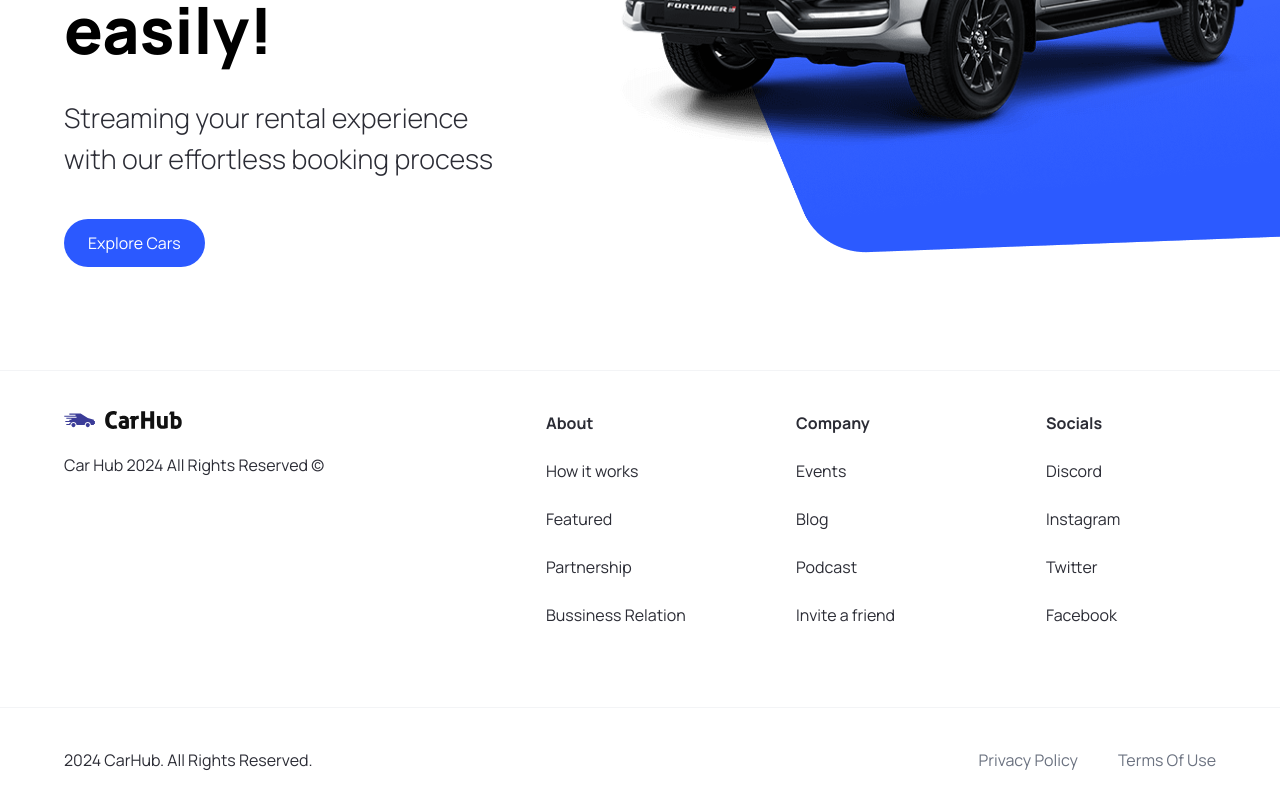
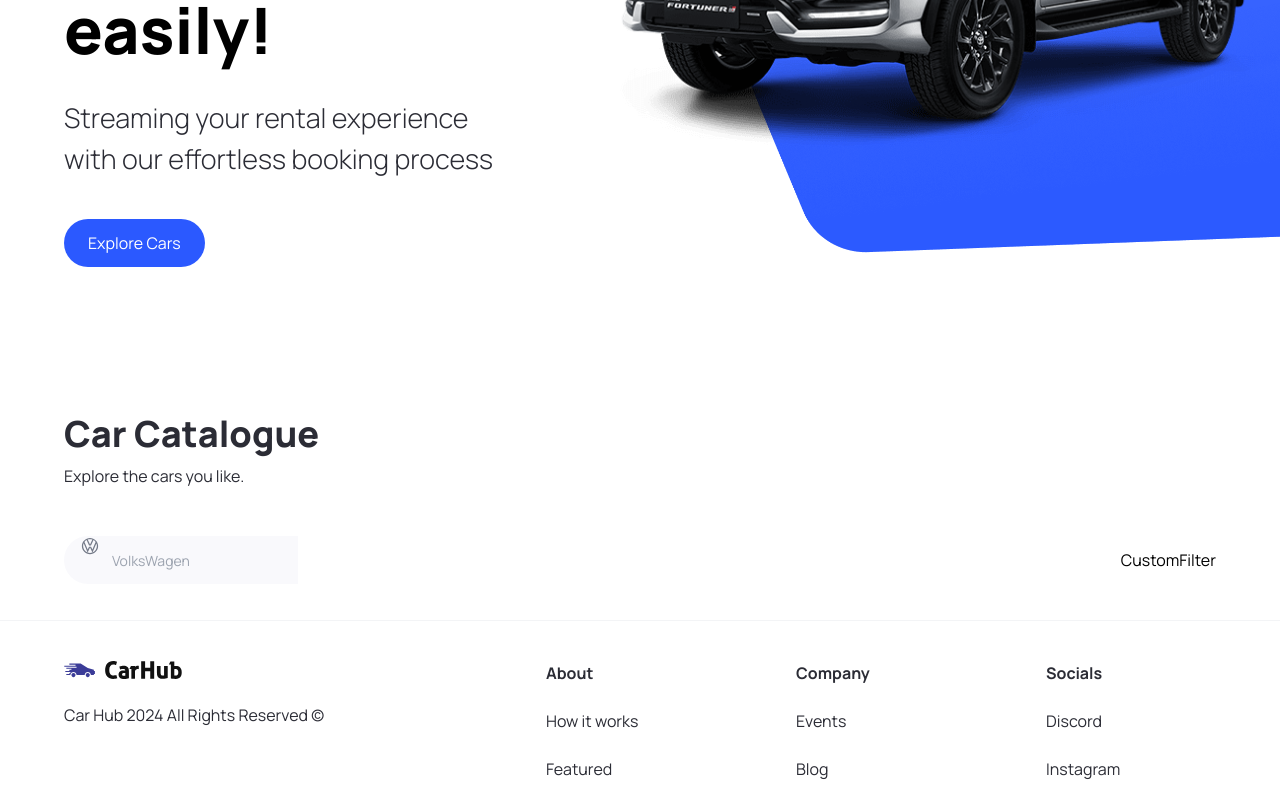
Before and after one commit to RohithR24/carshowcase, a Next.js app: page / in a window 1280 px wide. Shown: the part 450-1247 px from the top of the page. Built offline with nearby package versions, Linux system fonts and the light colour scheme.

Commit message:
Search functionality

```diff
--- a/app/page.tsx
+++ b/app/page.tsx
@@ -1,10 +1,24 @@
 import { Hero } from "@/components";
 import Image from "next/image";
+import { CustomFilter, SearchBar } from "@/components";
 
 export default function Home() {
   return (
     <main className="overflow-hidden">
       <Hero />
+      <div className="mt-12 padding-x padding-y max-width" id="discover">
+        <div className="home__text-container">
+          <h1 className="text-4xl font-extrabold">Car Catalogue</h1>
+          <p>Explore the cars you like.</p>
+        </div>
+
+        <div className="home__filters">
+          <SearchBar />
+          <div className="home__filter-container">
+            <CustomFilter />
+          </div>
+        </div>
+      </div>
     </main>
   );
 }
--- /dev/null
+++ b/components/CustomFilter.tsx
@@ -0,0 +1,9 @@
+import React from 'react'
+
+const CustomFilter = () => {
+  return (
+    <div>CustomFilter</div>
+  )
+}
+
+export default CustomFilter
--- /dev/null
+++ b/components/SearchBar.tsx
@@ -0,0 +1,28 @@
+"use client"
+import React from 'react'
+import {useState} from 'react';
+
+import {SearchManufacturer} from '@/components';
+import { manufacturers } from '@/constants';
+const SearchBar = () => {
+
+    const [manufacturer, setManufacturer] = useState('');
+    const handleSearch = () => {
+
+
+  }
+
+  return (
+    <form className="searchbar" onSubmit={handleSearch}>
+
+        <div className="searchbar_Item">
+            <SearchManufacturer
+                manufacturer = {manufacturer}
+                setManufacturer = {setManufacturer}
+            />
+        </div>
+    </form>
+  )
+}
+
+export default SearchBar
--- /dev/null
+++ b/components/SearchManufacturer.tsx
@@ -0,0 +1,84 @@
+"use client";
+import React, { Fragment } from "react";
+import { useState } from "react";
+import Image from "next/image";
+import { Combobox, ComboboxButton, Transition } from "@headlessui/react";
+import { SearchManufacturerProps } from "@/types";
+import { manufacturers } from "@/constants";
+
+const SearchManufacturer = ({
+  manufacturer,
+  setManufacturer,
+}: SearchManufacturerProps) => {
+  const [query, setQuery] = useState("");
+  const filteredManufacturers =
+    query === ""
+      ? manufacturers
+      : manufacturers.filter((item) =>
+          item
+            .toLowerCase()
+            .replace(/\s+/g, "")
+            .includes(query.toLowerCase().replace(/\s+/g, ""))
+        );
+
+  return (
+    <div className="search-manufacturer">
+      <Combobox>
+        <div className="relative w-full">
+          <Combobox.Button className={"absolute top-[14px"}>
+            <Image
+              src="/car-logo.svg"
+              width={20}
+              height={20}
+              className="ml-4"
+              alt={"Car Logo"}
+            />
+          </Combobox.Button>
+
+          <Combobox.Input
+            className="search-manufacturer__input"
+            placeholder="VolksWagen"
+            displayValue={(manufacturer: string) => manufacturer}
+            onChange={(e) => setQuery(e.target.value)}
+          />
+          <Transition
+            as={Fragment}
+            leave="transition ease-in duration-100"
+            leaveFrom="opacity-100"
+            leaveTo="opacity-0"
+            afterLeave={() => setQuery("")}
+          >
+            <Combobox.Options>
+              {filteredManufacturers.map((item) => (
+                <Combobox.Option
+                  key={item}
+                  className={({
+                    active,
+                  }) => `relative search-manufacturer__option
+              ${active ? `bg-primary-blue text-white` : `text-gray-900`} `}
+                  value={item}
+                >
+                  {({ selected, active }) => (
+                      <>
+                        <span className={`block truncate ${selected ? "font-medium" : "font-normal"}`}>
+                          {item}
+                        </span>
+
+                        {/* Show an active blue background color if the option is selected */}
+                        {selected ? (
+                          <span className={`absolute inset-y-0 left-0 flex items-center pl-3 ${active? "text-white": "text-pribg-primary-purple"}`}
+                          ></span>
+                        ) : null}
+                      </>
+                    )}
+                </Combobox.Option>
+              ))}
+            </Combobox.Options>
+          </Transition>
+        </div>
+      </Combobox>
+    </div>
+  );
+};
+
+export default SearchManufacturer;
--- a/types/index.ts
+++ b/types/index.ts
@@ -6,5 +6,9 @@
     handleClick?:
     MouseEventHandler<HTMLButtonElement>;
     btnType: "button" | "submit";
+}
 
+export interface SearchManufacturerProps{
+    manufacturer: string;
+    setManufacturer : (manufacturer: string) => void;
 }
```
Also changed, not shown: components/index.ts (+7 -2 lines), package.json (+5 -4 lines), 1 other file (tests, documents, lock files or other folders).
